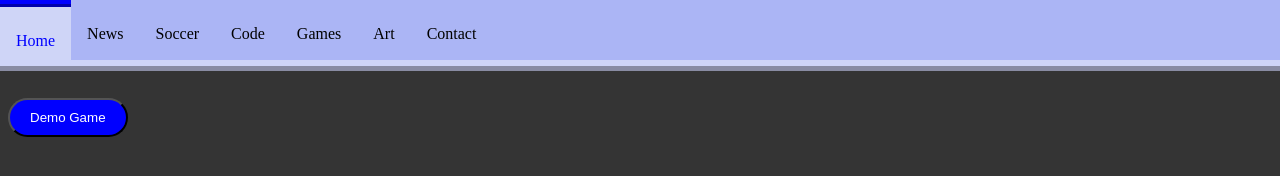
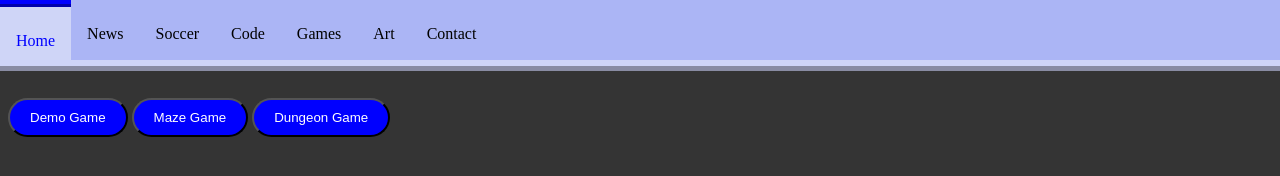
Before and after one commit to SplotchyHawk/SplotchyHawk.github.io, a plain HTML site: page game.html in a window 1280 px wide. Drawn offline with Linux system fonts and the light colour scheme.

Commit message:
Added game buttons

```diff
--- a/game.html
+++ b/game.html
@@ -20,6 +20,12 @@
     <a href="Demo/index.html">
         <button style="border-radius: 50px; background-color: blue; color: white; padding: 10px 20px;">Demo Game</button>
     </a>
+    <a href="Maze/index.html">
+        <button style="border-radius: 50px; background-color: blue; color: white; padding: 10px 20px;">Maze Game</button>
+    </a>
+    <a href="Dungeon/index.html">
+        <button style="border-radius: 50px; background-color: blue; color: white; padding: 10px 20px;">Dungeon Game</button>
+    </a>
 </body>
 
 </html>
```
